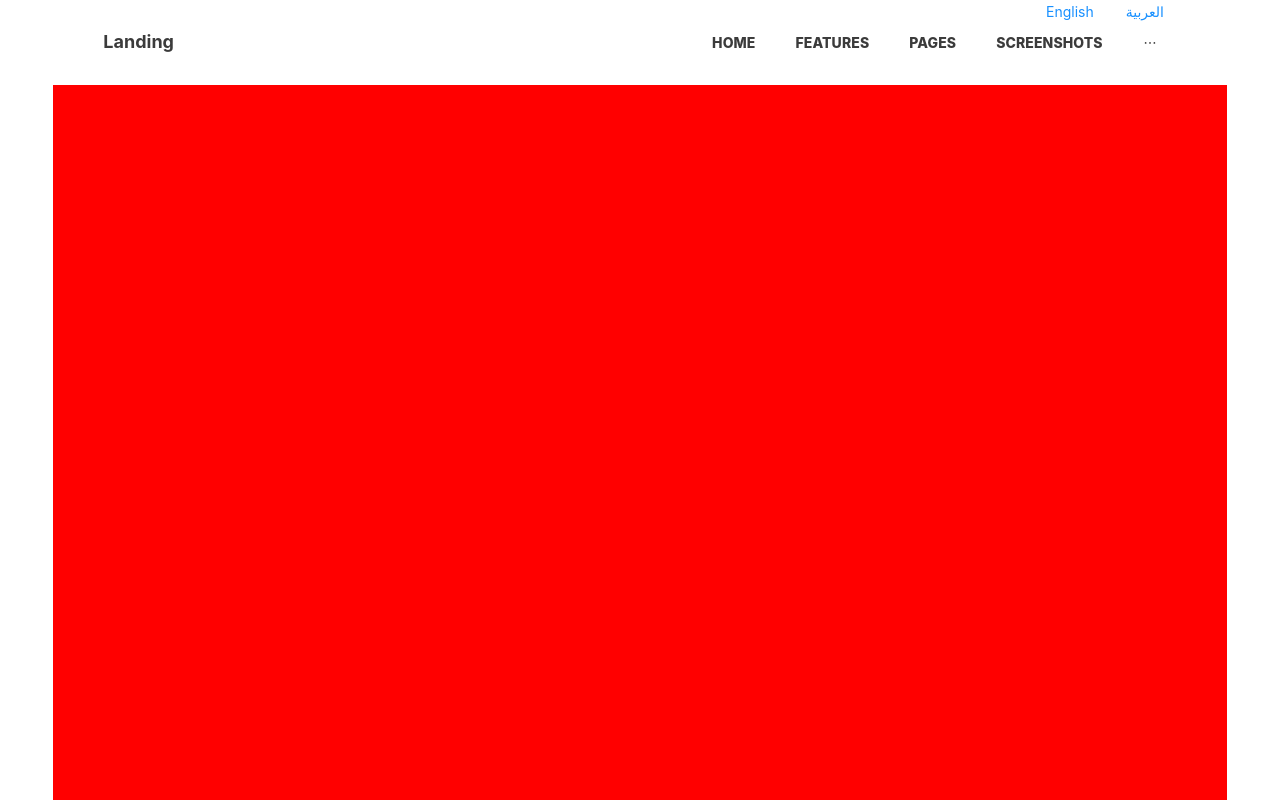
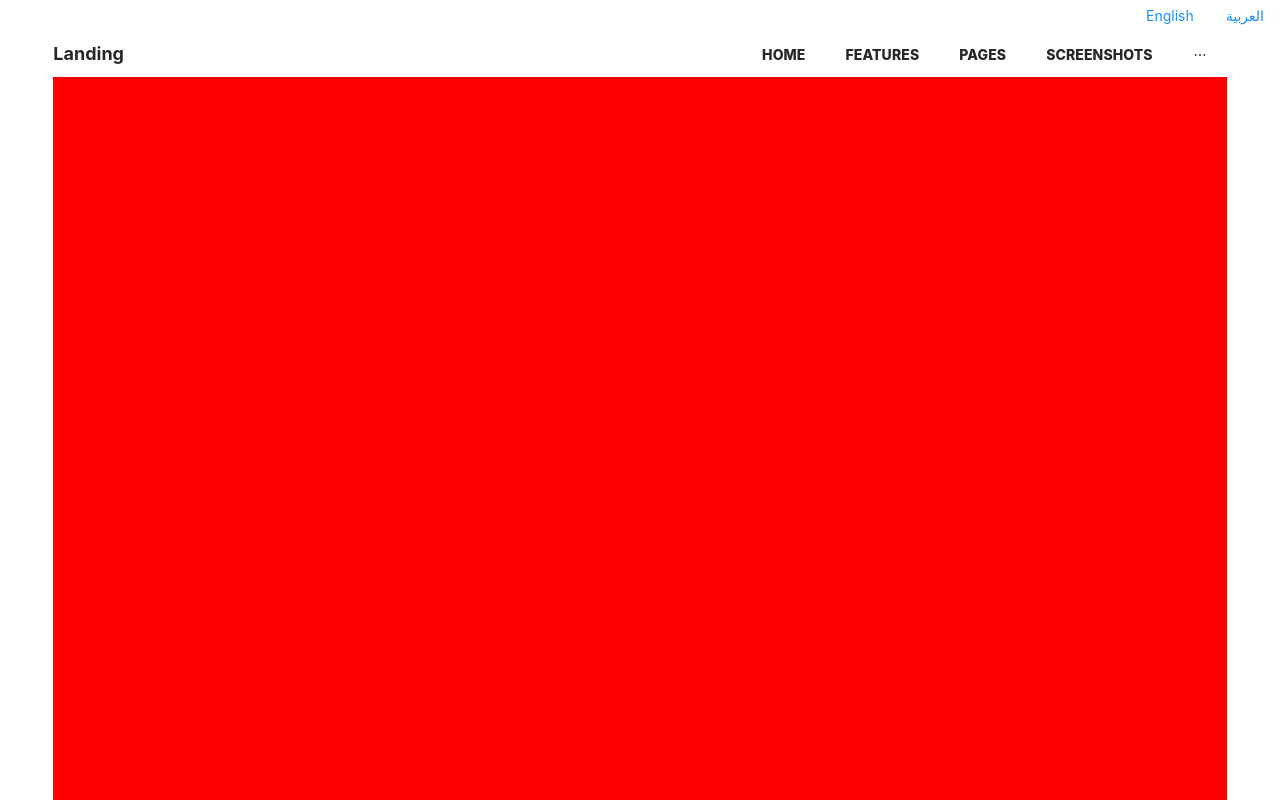
Before and after one commit to rafiksh/modern-landing, a React (Create React App) app: page / in a window 1280 px wide. Shown: the top 800 px of the page. Built offline with nearby package versions, Linux system fonts and the light colour scheme.

Commit message:
feat: scroll to top

```diff
--- a/src/features/landing/Landing.css
+++ b/src/features/landing/Landing.css
@@ -3,9 +3,10 @@
 }
 
 .landing-header {
-  right: 80px;
-  left: 80px;
-  padding: 20px 50px;
+  /* right: 80px;
+  left: 80px; */
+  /* padding: 20px 50px; */
+  /* width: 100%; */
   z-index: 1000;
   background-color: #ffffff !important;
   opacity: 0.9;
--- a/src/features/landing/Landing.js
+++ b/src/features/landing/Landing.js
@@ -76,7 +76,7 @@ const LandingComponent = () => {
   );
   return (
     <>
-      <Row className="language-header" justify={"end"}>
+      <Row justify={"end"}>
         <LinkButton
           onClick={() => {
             i18n.changeLanguage("en");
@@ -94,17 +94,7 @@ const LandingComponent = () => {
       </Row>
       <Row align="middle" justify="center">
         <Col xs={22}>
-          <Row
-            className="landing-header"
-            justify="space-between"
-            align="middle"
-            style={
-              scrollPosition > 32 && {
-                position: "fixed",
-                top: 0,
-              }
-            }
-          >
+          <Row justify="space-between" align="middle">
             <Col>
               <HashLink scroll={(el) => scrollWithOffset(el)} smooth to="#">
                 <SubTitle>{t("LANDING")}</SubTitle>
@@ -132,7 +122,21 @@ const LandingComponent = () => {
           <div style={{ height: "1200px", backgroundColor: "blue" }} />
         </Col>
       </Row>
-
+      {scrollPosition > 32 && (
+        <Button
+          style={
+            scrollPosition > 32 && {
+              position: "fixed",
+              bottom: 10,
+              right: 80,
+            }
+          }
+        >
+          <HashLink scroll={(el) => scrollWithOffset(el)} smooth to="#">
+            {t("HOME")}
+          </HashLink>
+        </Button>
+      )}
       <Drawer
         className="landing-drawer"
         closeIcon={<>hi</>}
```
